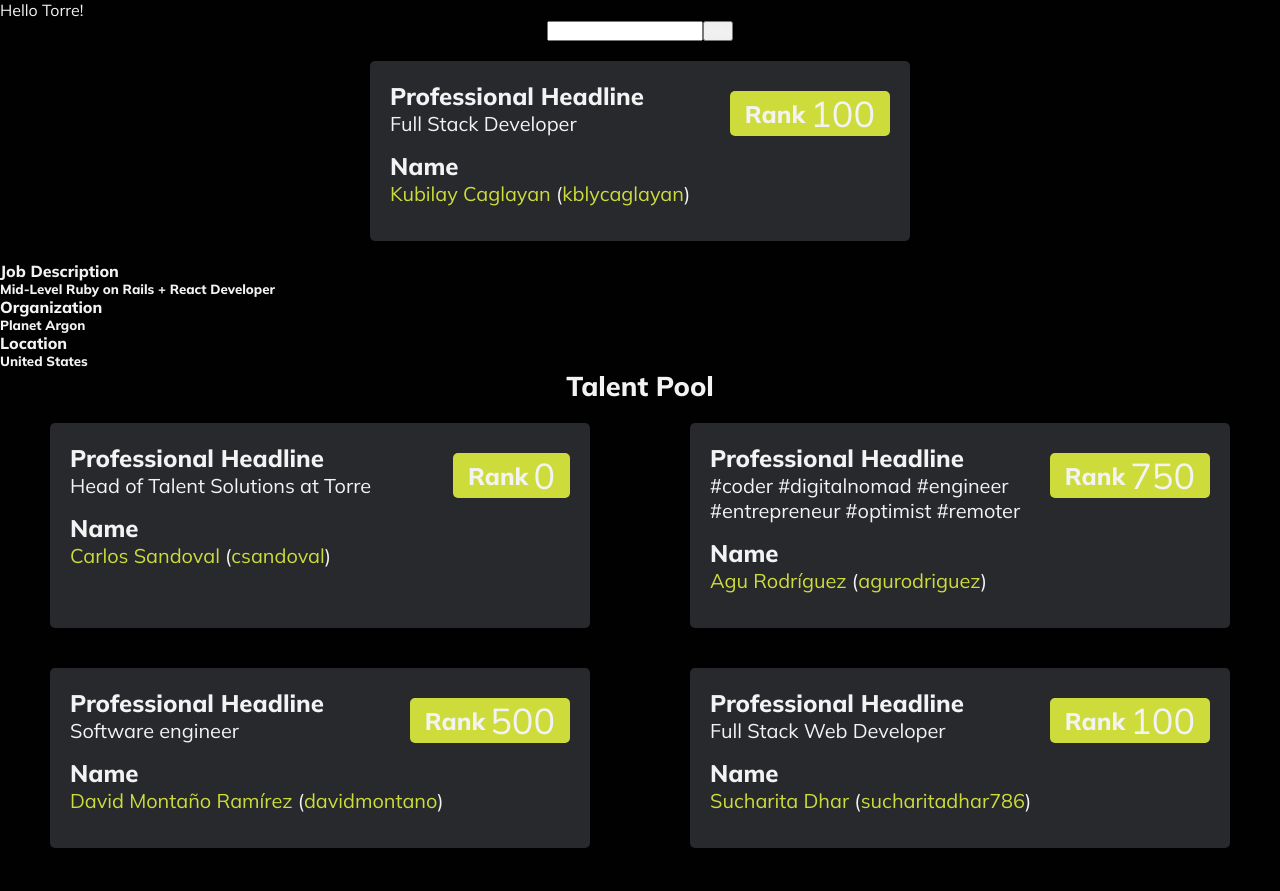
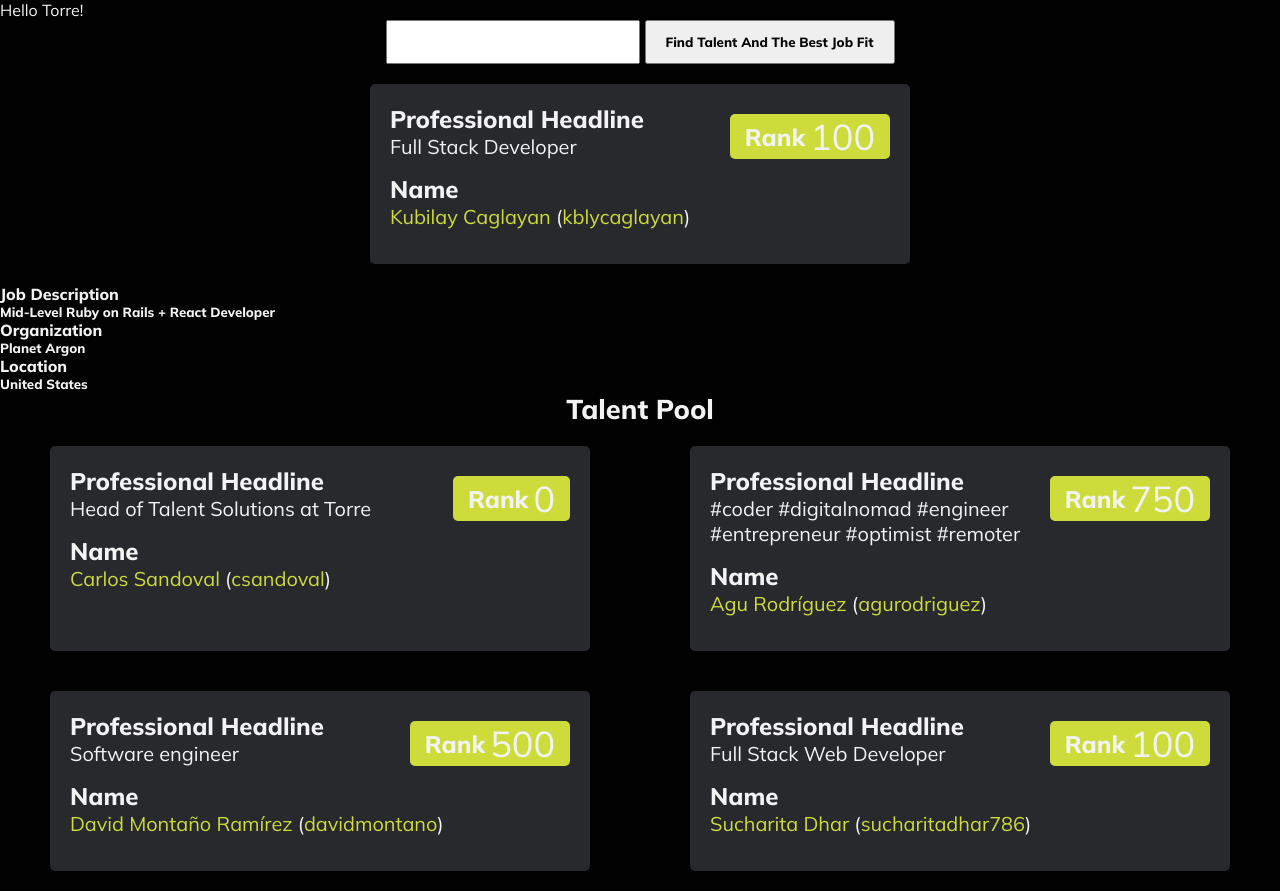
Before and after one commit to kubilaycaglayan/torre-assessment, a React app: page / in a window 1280 px wide. Before the commit the page ends 868 px from the top, so only its background shows below. Built offline with nearby package versions, Linux system fonts and the light colour scheme.

Commit message:
Add style for query section

```diff
--- a/src/containers/AddCandidateInput.js
+++ b/src/containers/AddCandidateInput.js
@@ -10,7 +10,7 @@
     <form>
       <input onChange={e => { handleInput(e.target.value); }} />
       <button type="button" onClick={() => { handleSubmit(candidateInput); }}>
-        Add
+        Find Talent And The Best Job Fit
       </button>
     </form>
   );
--- a/src/styles/style_components/query.sass
+++ b/src/styles/style_components/query.sass
@@ -3,3 +3,19 @@
   justify-content: center
   align-items: center
   flex-direction: column
+
+  form
+
+    input
+      color: $black
+      font-weight: bold
+      height: 40px
+      text-align: center
+      width: 250px
+
+    button
+      color: $black
+      font-weight: bold
+      height: 44px
+      margin-left: 5px
+      width: 250px
```
